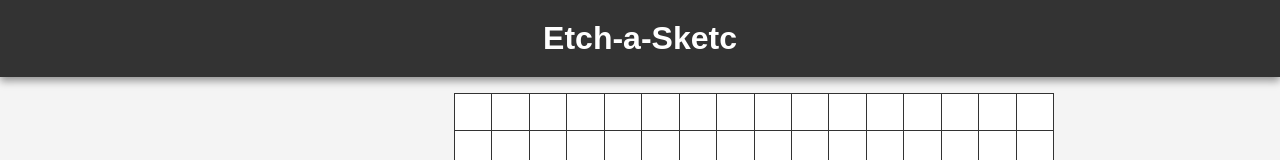
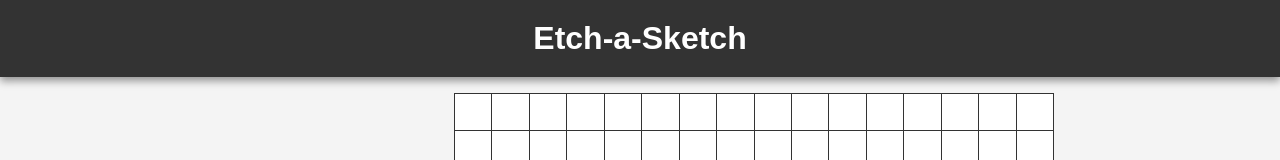
Before and after one commit to karolistech/etch-a-sketch-bad-2, a plain HTML site: page index.html in a window 1280 px wide. Shown: the top 160 px of the page. Drawn offline with Linux system fonts and the light colour scheme; files that its build step writes are made by us from their sources; files whose address does not match are found by name.

Commit message:
Update deployment

```diff
--- a/index.html
+++ b/index.html
@@ -10,7 +10,7 @@
   </head>
   <body>
     <header class="header">
-      <h1 class="header__title">Etch-a-Sketc</h1>
+      <h1 class="header__title">Etch-a-Sketch</h1>
     </header>
 
     <main class="main">
```
